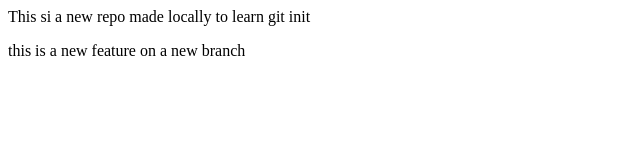
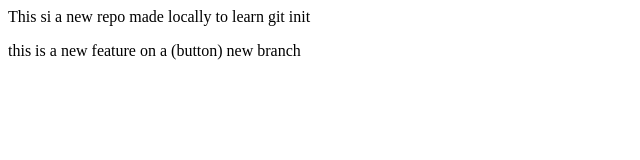
Before and after one commit to practice-acc-for-git/localrepo, a plain HTML site: page index.html in a window 1280 px wide. Shown: the full height of the page, 0-640 px from the left. Drawn offline with Linux system fonts and the light colour scheme.

Commit message:
add button

```diff
--- a/index.html
+++ b/index.html
@@ -1,2 +1,2 @@
 <p>This si a new repo made locally to learn git init</p>
-<p>this is a new feature on a new branch</p>
+<p>this is a new feature on a (button) new branch</p>
```
